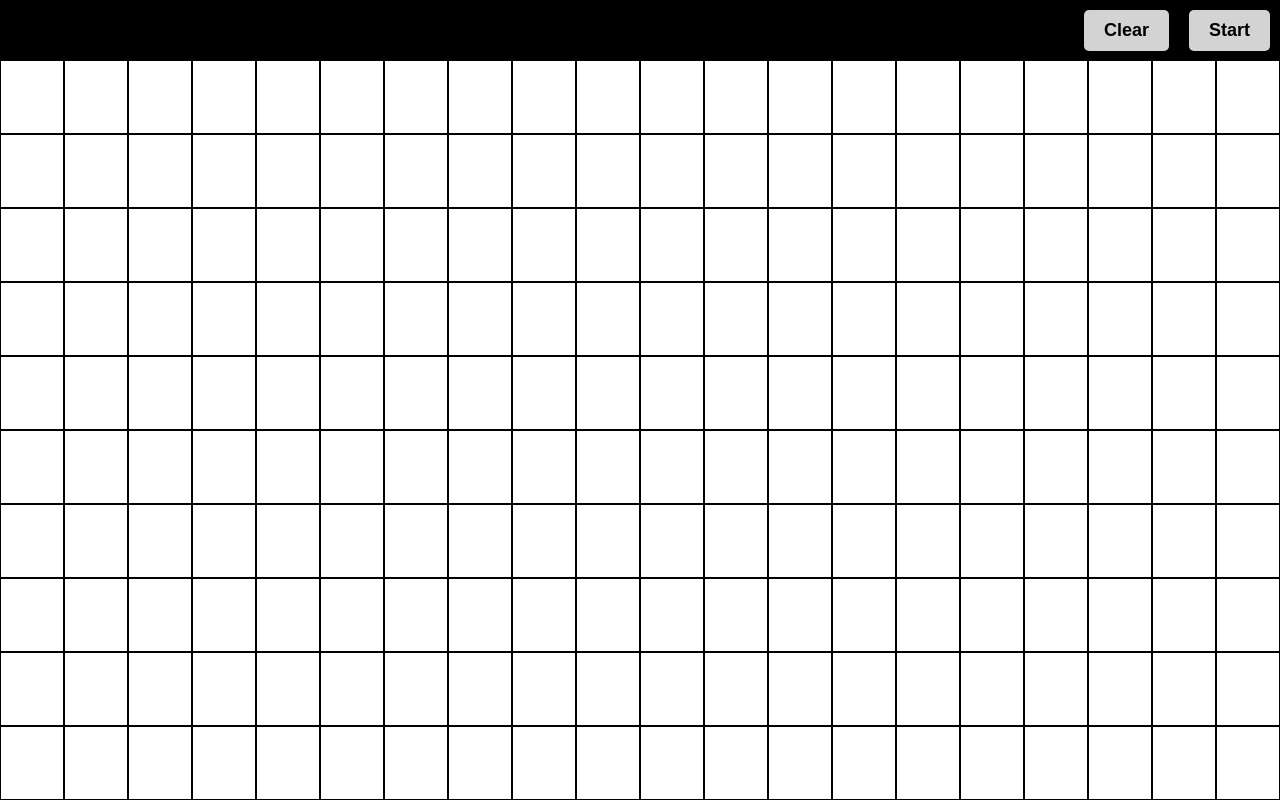
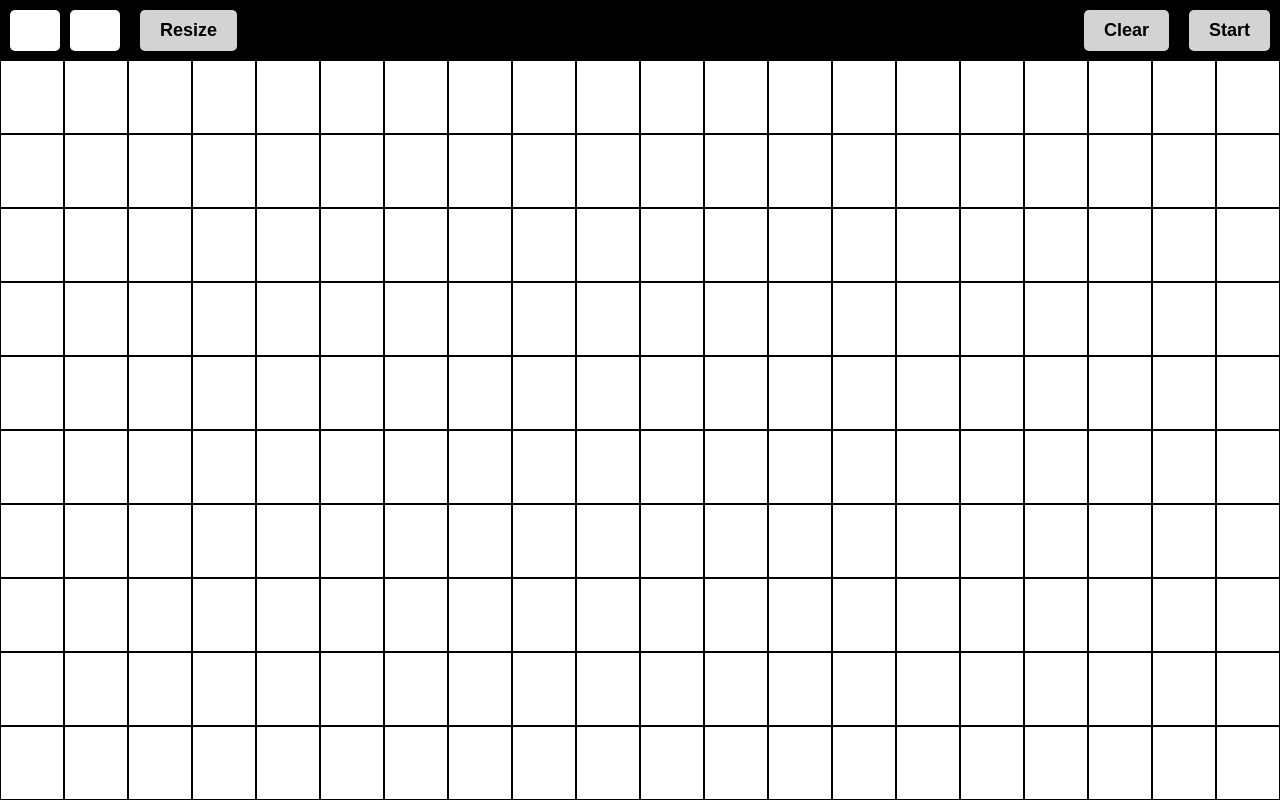
Before and after one commit to theo-seb/react-game-of-life, a React (Create React App) app: page / in a window 1280 px wide. Built offline with nearby package versions, Linux system fonts and the light colour scheme.

Commit message:
add a resize form in the boolbar - UI only for now

```diff
--- a/src/App.js
+++ b/src/App.js
@@ -78,9 +78,42 @@ function App() {
         width: '100vw',
         display: 'flex',
         flexDirection: 'row',
-        justifyContent: 'flex-end',
+        justifyContent: 'space-between',
         alignItems: 'center'
       }}>
+        <form onSubmit={(e) => e.preventDefault()}>
+          {!gameRunning && <input style={{
+            margin: '10px',
+            padding: '10px 0',
+            border: 'none',
+            borderRadius: '5px',
+            fontWeight: 'bold',
+            fontSize: '18px',
+            width: '50px',
+            textAlign: 'center',
+          }} />}
+          {!gameRunning && <input style={{
+            margin: '10px 10px 10px 0',
+            padding: '10px 0',
+            border: 'none',
+            borderRadius: '5px',
+            fontWeight: 'bold',
+            fontSize: '18px',
+            width: '50px',
+            textAlign: 'center',
+          }} />}
+          {!gameRunning && <button style={{
+            margin: '10px',
+            padding: '10px 20px',
+            backgroundColor: 'lightgrey',
+            textAlign: 'center',
+            border: 'none',
+            borderRadius: '5px',
+            fontWeight: 'bold',
+            fontSize: '18px',
+          }}>Resize</button>}
+        </form>
+        <div>
           {!gameRunning && <button onClick={clear} style={{
             margin: '10px',
             padding: '10px 20px',
@@ -101,6 +134,7 @@ function App() {
             fontWeight: 'bold',
             fontSize: '18px',
           }}>{gameRunning ? 'Stop' : 'Start'}</button>
+        </div>
       </header>
       <div>
         {
```
Lines whose indentation alone changed are shown as unchanged.
